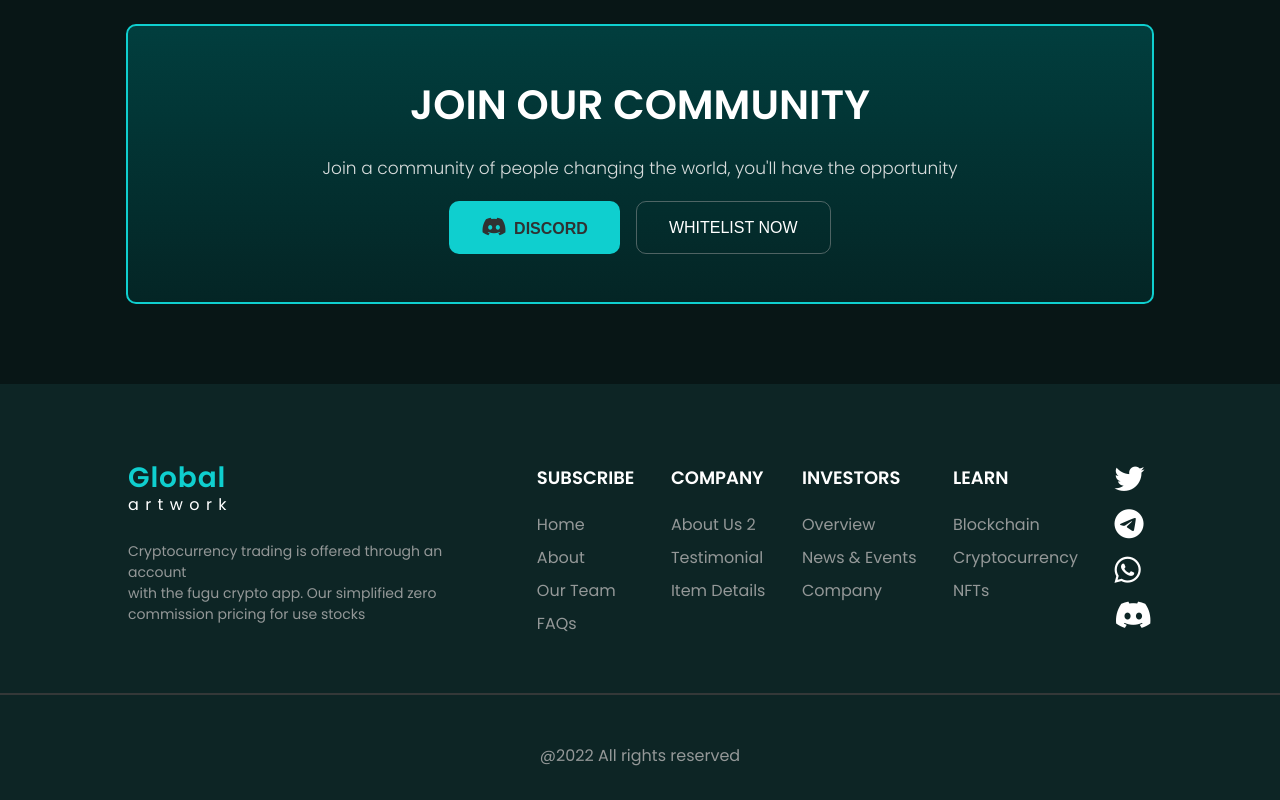
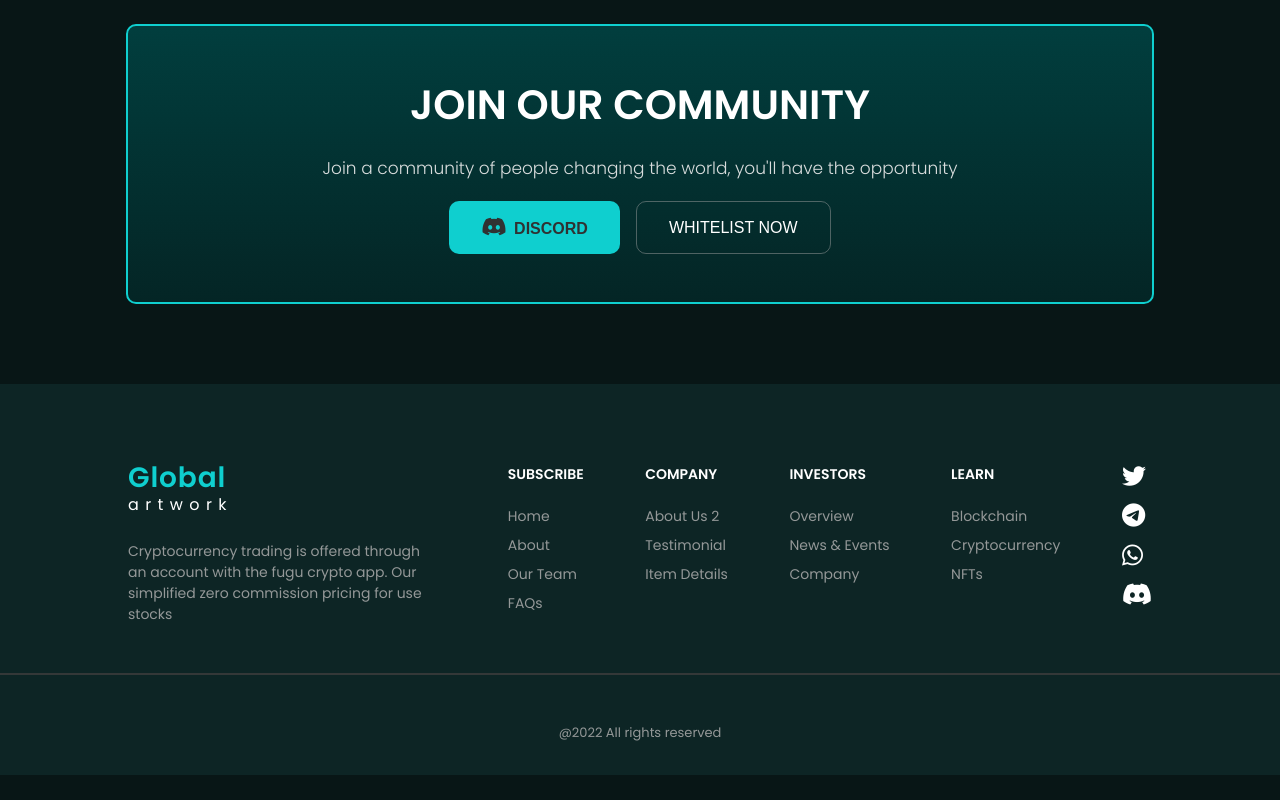
Before and after one commit to JagadeeshTalari/GlobalArtWork-NFT, a plain HTML site: page index.html in a window 1280 px wide. Shown: the part 6365-7165 px from the top of the page. After the commit the page ends 7140 px from the top, so only its background shows below. Drawn offline with Linux system fonts and the light colour scheme.

Commit message:
updated footer - responsive for desktops

```diff
--- a/style.css
+++ b/style.css
@@ -1096,13 +1096,14 @@ nav {
   margin-top: 1.5rem;
 }
 
-@media screen and (max-width: 1300px) {
+@media screen and (max-width: 1350px) {
   .common-sec-text {
     font-size: 17px;
   }
 
   .OurTeam-card-Section {
-    gap: 0.75rem;
+    gap: 1.25rem;
+    justify-content: space-between;
   }
 
   .ourTeam-card {
@@ -1129,6 +1130,13 @@ nav {
 
   .Team-member-role {
     font-size: 14px;
+  }
+}
+
+@media screen and (max-width: 1250px) {
+  .OurTeam-card-Section {
+    gap: 0.75rem;
+    justify-content: space-between;
   }
 }
 /* //////////////////////////////////////////////////////////////// */
@@ -1269,3 +1277,32 @@ li {
   color: #949898;
   margin-bottom: 0rem;
 }
+
+@media screen and (max-width: 1300px) {
+  .logo-footer-text {
+    font-size: 14px;
+  }
+  .main-footer-left-part {
+    width: 32%;
+  }
+
+  .logo-footer-text > p > br {
+    display: none;
+  }
+
+  .footer-lists > li {
+    font-size: 14px;
+  }
+
+  .list-head {
+    font-style: 17px;
+  }
+
+  .main-footer-right-part > .icons-list > i {
+    font-size: 24px;
+  }
+
+  .copywrite {
+    font-size: 13px;
+  }
+}
```
